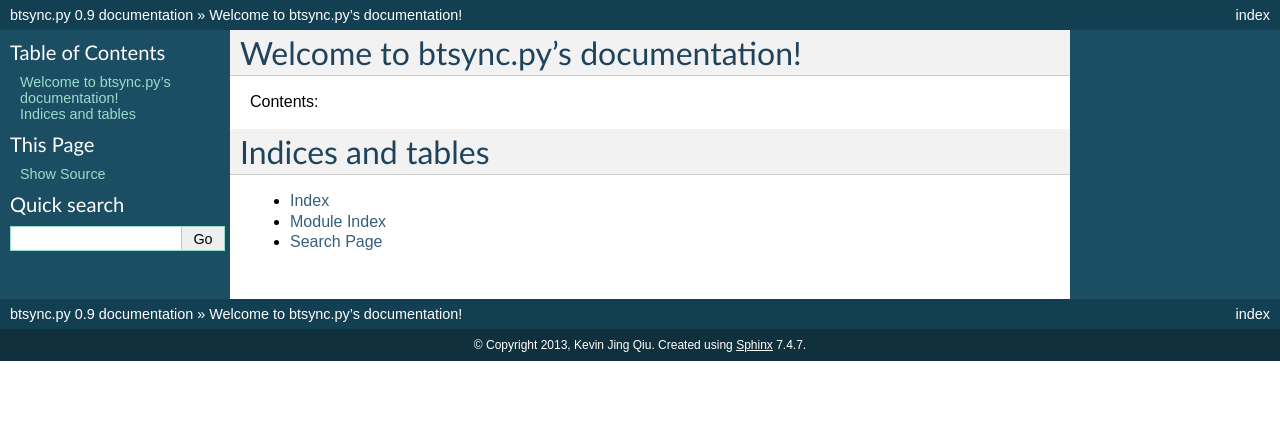
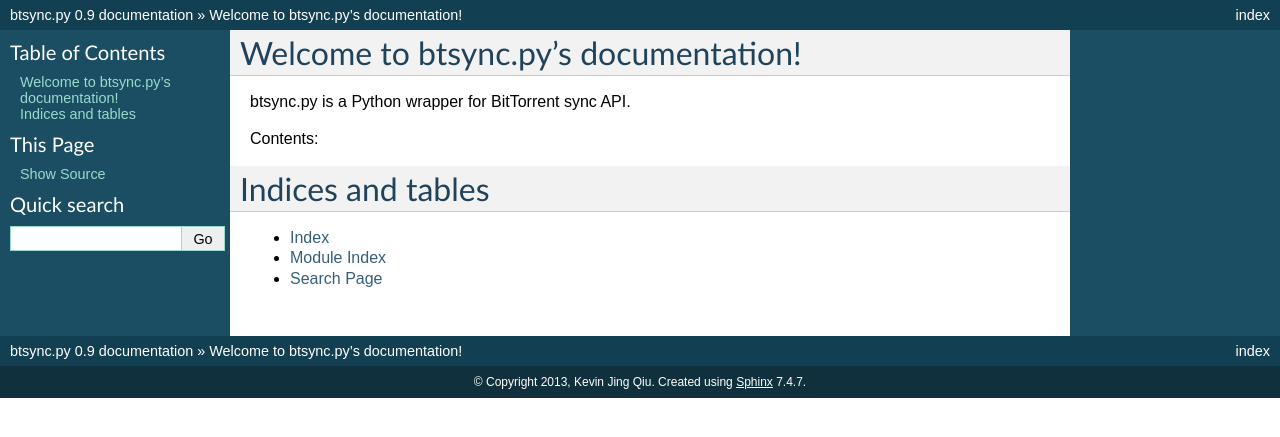
Before and after one commit to kevinjqiu/btsync.py, a Sphinx documentation site: the page built from docs/index.rst, in a window 1280 px wide. Shown: the top 437 px of the page. Built offline with Sphinx 7.4.7, drawn with Linux system fonts in a browser that asks for light colours.

Commit message:
Add a short description for the project

```diff
--- a/docs/index.rst
+++ b/docs/index.rst
@@ -5,6 +5,8 @@
 
 Welcome to btsync.py's documentation!
 =====================================
+
+btsync.py is a Python wrapper for BitTorrent sync API.
 
 Contents:
 
```
